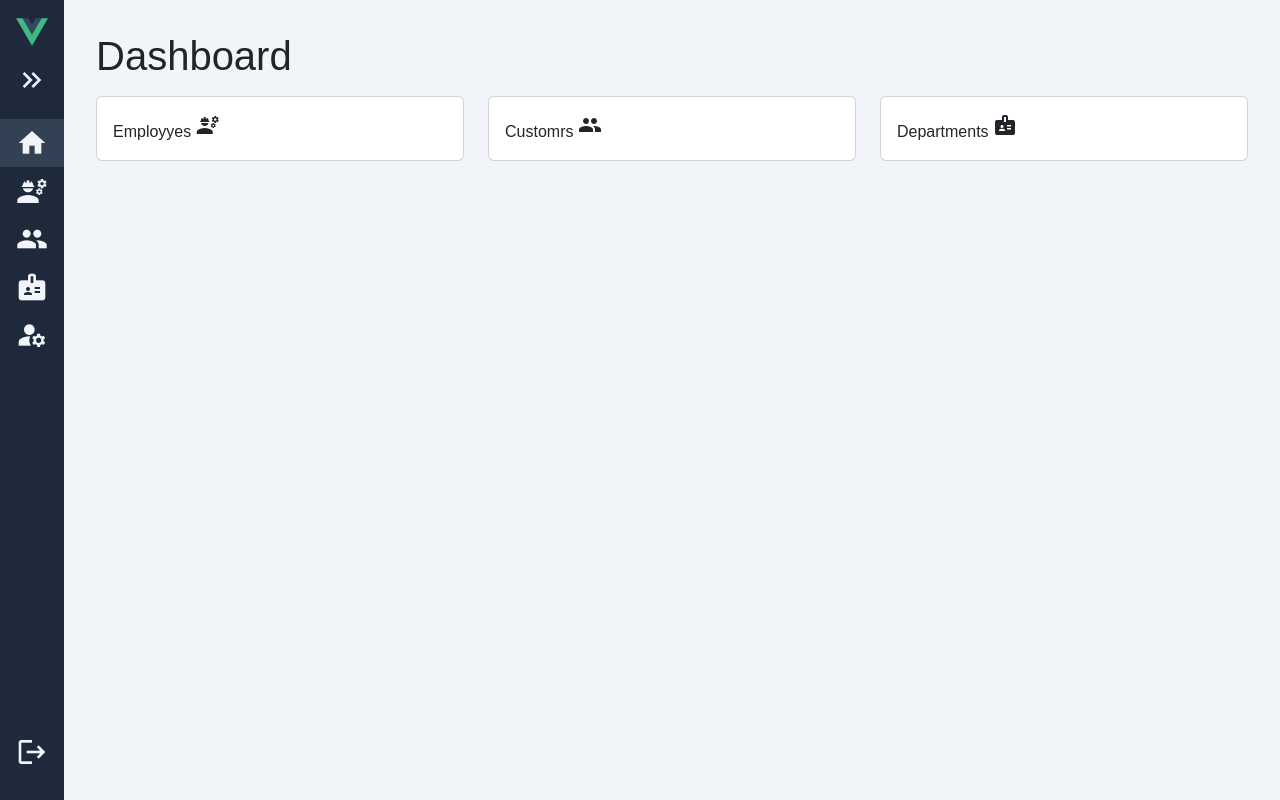
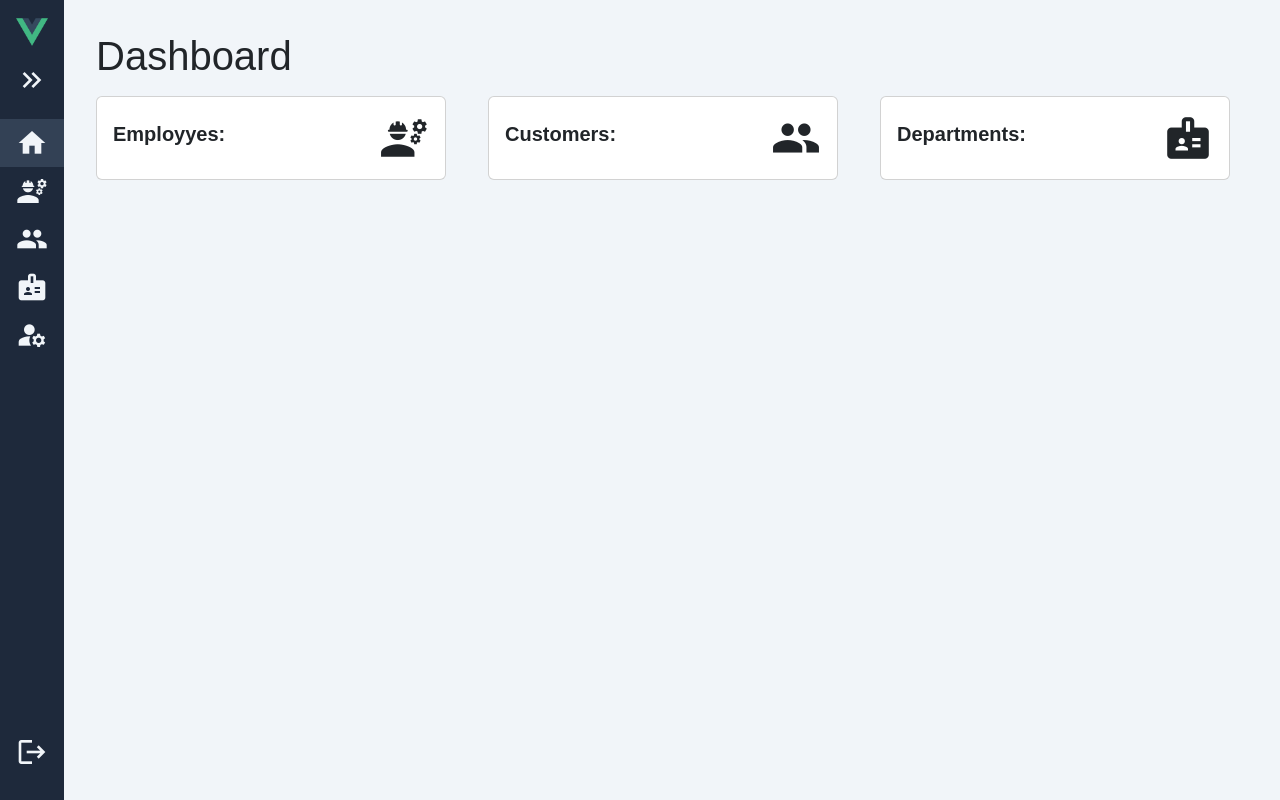
Before and after one commit to YoussefLMT/Company-Management-Frontend-Vue, a Vue app: page /dashboard in a window 1280 px wide. Built offline with nearby package versions, Linux system fonts and the light colour scheme; sample sign-in values are in the browser's storage.

Commit message:
add style for the cards

```diff
--- a/src/views/DashboardView.vue
+++ b/src/views/DashboardView.vue
@@ -7,7 +7,7 @@
             <div class="col-md-4">
                 <div class="card">
                     <div class="card-body">
-                        Employyes
+                        <h5> Employyes:</h5>
                         <span class="material-icons">engineering</span>
                     </div>
                 </div>
@@ -16,7 +16,7 @@
             <div class="col-md-4">
                 <div class="card">
                     <div class="card-body">
-                        Customrs
+                        <h5>Customers:</h5>
                         <span class="material-icons">group</span>
                     </div>
                 </div>
@@ -25,7 +25,7 @@
             <div class="col-md-4">
                 <div class="card">
                     <div class="card-body">
-                        Departments
+                        <h5>Departments:</h5>
                         <span class="material-icons">badge</span>
                     </div>
                 </div>
@@ -45,7 +45,7 @@ export default {
 }
 </script>
 
-<style>
+<style scoped>
 .app {
     display: flex;
     background: var(--light);
@@ -56,6 +56,24 @@ export default {
     padding: 32px;
 }
 
+.material-icons {
+    font-size: 50px;
+}
+
+h5 {
+    font-weight: bold;
+}
+
+.card {
+    width: 350px;
+}
+
+.card-body {
+    display: flex;
+    justify-content: space-between;
+    align-items: center;
+}
+
 @media (max-width: 768px) {
     .app main {
         padding: 96px;
```
